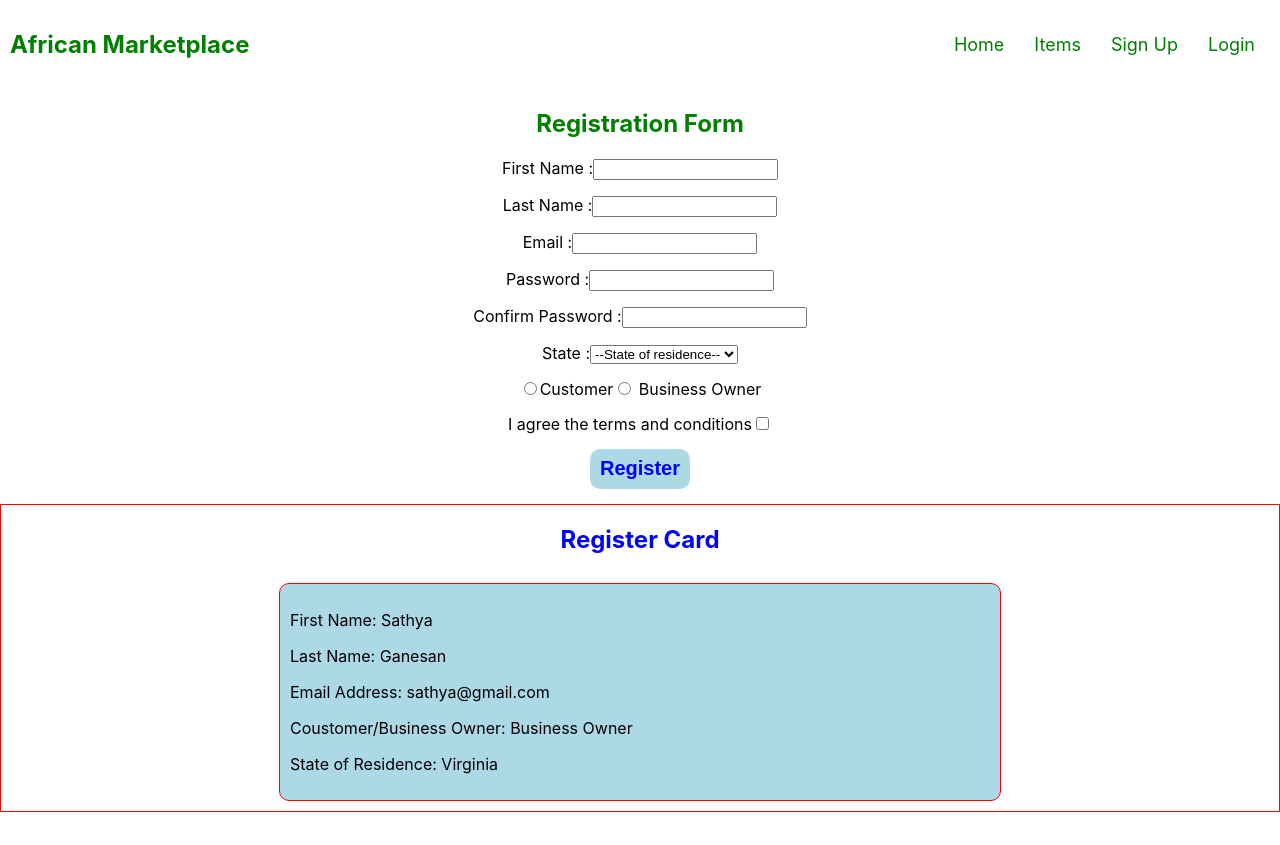
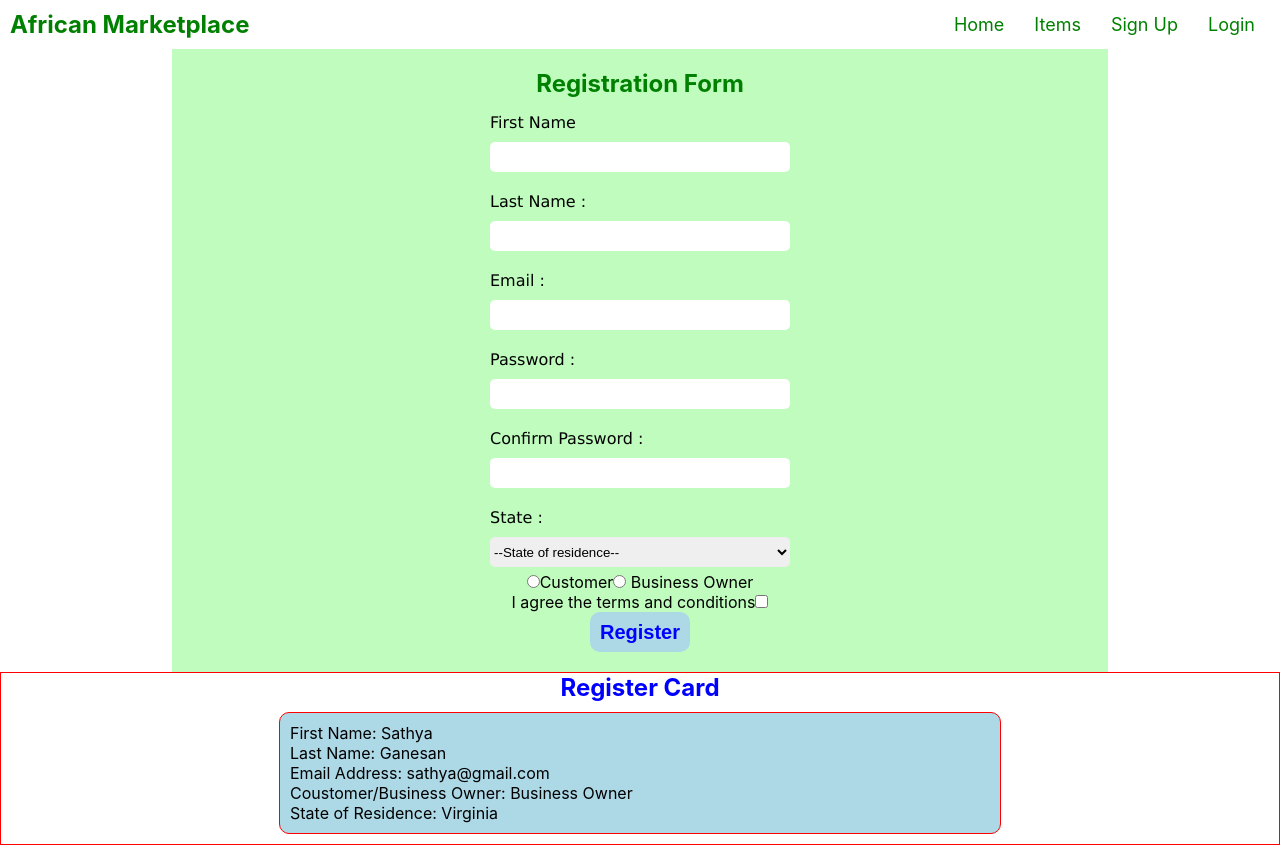
Before and after one commit to Build-Week-African-Marketplace-Two/front-end, a React (Create React App) app in the folder african-marketplace/: page /register in a window 1280 px wide. Before the commit the page ends 812 px from the top, so only its background shows below. Built offline with nearby package versions, Linux system fonts and the light colour scheme; no server answers.

Commit message:
Styling is done in register form

```diff
--- a/african-marketplace/src/App.css
+++ b/african-marketplace/src/App.css
@@ -1,3 +1,8 @@
+* {
+  padding: 0px;
+  margin: 0px;
+}
+
 .App {
   text-align: center;
 }
@@ -54,3 +59,23 @@
   font-size: 18px;
   color: green;
 }
+
+.error {
+  color: red;
+  font-size: 12px;
+  margin:5px 10px 0 0;
+}
+
+.textarea {
+  width: 300px;
+  height: 30px;
+  border-radius: 5px;
+  border: none;
+  margin-top: 10px;
+}
+
+.textlable {
+  margin-top: 10px;
+  padding: 5px;
+  font-family: 'Lucida Sans', 'Lucida Sans Regular', 'Lucida Grande', 'Lucida Sans Unicode', Geneva, Verdana, sans-serif;
+}
--- a/african-marketplace/src/LoginCompo.js
+++ b/african-marketplace/src/LoginCompo.js
@@ -2,6 +2,7 @@ import React, { useState } from 'react';
 import styled from 'styled-components';
 import axios from 'axios';
 import * as yup from 'yup';
+import './App.css';
 
 const Loginheader = styled.h2`
     display: flex;
@@ -70,7 +71,7 @@ const LoginCompo = (props) => {
         });
         console.log("Welcome Back !!")
         axios
-            .post(`https://bw-african-marketplace.herokuapp.com/api/auth/login`, {username: login.email, password:  login.password})
+            .post(`https://bw-african-marketplace.herokuapp.com/api/auth/login`, {username: login.username, password: login.password})
             .then((res) => console.log(res))
             .catch((err) => console.log(err));
     };
@@ -88,11 +89,11 @@ const LoginCompo = (props) => {
             <Loginform onSubmit = {formSubmit}>
                 <p><label htmlFor="customeremail"> User Name:
                     <input type="text" name="username" id="username" value={login.username} onChange={changeHangler} />
-                    {errorState.username.length > 0 ? <p>{errorState.username}</p> : null}
+                    {errorState.username.length > 0 ? <p className = "error">{errorState.username}</p> : null}
                 </label></p>
                 <p><label htmlFor="customerPassword"> Password:
                     <input type="password" name="password" id="password" value={login.password} onChange={changeHangler} />
-                    {errorState.password.length > 0 ? <p>{errorState.password}</p> : null}
+                    {errorState.password.length > 0 ? <p className = "error">{errorState.password}</p> : null}
                 </label></p>
                 <p><label htmlFor="rememberMe">Rememebr Me <input type="checkbox" name="rememberMe" id="rememberMe" value={login.terms} onChange={changeHangler} />
                 </label></p>
--- a/african-marketplace/src/RegisterCompo.js
+++ b/african-marketplace/src/RegisterCompo.js
@@ -2,6 +2,7 @@ import React, { useState } from "react";
 import axios from "axios";
 import * as yup from "yup";
 import styled from "styled-components";
+import './App.css';
 
 // input elements are not clearing up.
 // Radio button and checkbox print its value not an actual text.
@@ -9,9 +10,10 @@ import styled from "styled-components";
 // without initial card in register form.
 
 const Maindiv = styled.div`
-  width: 50%;
+  width: 70%;
   margin: auto;
-
+  background-color: #bffcbd;
+  padding: 20px;
 `;
 
 const Button = styled.button`
@@ -26,7 +28,7 @@ const Button = styled.button`
 `;
 
 const Formstyle = styled.form`
-  text-align: center;
+//   text-align: center;
 `;
 
 const Formtitle = styled.h2`
@@ -36,7 +38,8 @@ const Formtitle = styled.h2`
 `;
 
 const Inputdiv = styled.div`
-    margin-bottom: 15px;
+    display: flex;
+    justify-content: center;
 `;
 
 const formSchema = yup.object().shape({
@@ -88,7 +91,6 @@ const RegisterCompo = (props) => {
             .catch((err) => {
                 setErrorState({ ...errorState, [e.target.name]: err.errors[0] });
                 console.log(err.errors);
-                console.log(errorState);
             });
     };
 
@@ -123,38 +125,38 @@ const RegisterCompo = (props) => {
         <Maindiv>
             <Formtitle> Registration Form </Formtitle>
             <Formstyle onSubmit={formSubmit}>
-                <Inputdiv><label htmlFor="firstname">First Name :
-                    <input type="text" name="firstname" id="firstname" value={formState.firstname} onChange={changeHandler}/>
-                        {errorState.firstname.length > 0 ? <p>{errorState.firstname}</p> : null}
+                <Inputdiv><label htmlFor="firstname" className = "textlable"> First Name <br></br>
+                    <input className = "textarea" type="text" name="firstname" id="firstname" value={formState.firstname} onChange={changeHandler}/>
+                        {errorState.firstname.length > 0 ? <p className = "error">{errorState.firstname}</p> : null}
                     </label>
                 </Inputdiv>
 
-                <Inputdiv><label htmlFor="lastName">Last Name :
-                    <input type="text" name="lastname" id="lastName" onChange={changeHandler} value={formState.lastname} />
-                        {errorState.lastname.length > 0 ? <p>{errorState.lastname}</p> : null}
+                <Inputdiv><label htmlFor="lastName" className = "textlable">Last Name : <br></br>
+                    <input className = "textarea" type="text" name="lastname" id="lastName" onChange={changeHandler} value={formState.lastname} />
+                        {errorState.lastname.length > 0 ? <p className = "error">{errorState.lastname}</p> : null}
                     </label>
                 </Inputdiv>
 
-                <Inputdiv><label htmlFor="email">Email :
-                    <input type="text" name="email" id="email" onChange={changeHandler} value={formState.email} />
-                        {errorState.email.length > 0 ? <p>{errorState.email}</p> : null}
+                <Inputdiv><label htmlFor="email" className = "textlable">Email : <br></br>
+                    <input className = "textarea" type="text" name="email" id="email" onChange={changeHandler} value={formState.email} />
+                        {errorState.email.length > 0 ? <p className = "error">{errorState.email}</p> : null}
                     </label>
                 </Inputdiv>
 
-                <Inputdiv><label htmlFor="password">Password :
-                    <input type="password" name="password" id="password" onChange={changeHandler} value={formState.password} />
-                        {errorState.password.length > 0 ? <p>{errorState.password}</p> : null}
+                <Inputdiv><label htmlFor="password" className = "textlable">Password : <br></br>
+                    <input className = "textarea" type="password" name="password" id="password" onChange={changeHandler} value={formState.password} />
+                        {errorState.password.length > 0 ? <p className = "error">{errorState.password}</p> : null}
                     </label>
                 </Inputdiv>
 
-                <Inputdiv><label htmlFor="conPassword"> Confirm Password :
-                    <input type="password" name="conpassword" id="conPassword" onChange={changeHandler} value={formState.conpassword} />
-                        {errorState.conpassword.length > 0 ? <p>{errorState.conpassword}</p> : null}
+                <Inputdiv><label htmlFor="conPassword" className = "textlable"> Confirm Password : <br></br>
+                    <input className = "textarea" type="password" name="conpassword" id="conPassword" onChange={changeHandler} value={formState.conpassword} />
+                        {errorState.conpassword.length > 0 ? <p className = "error">{errorState.conpassword}</p> : null}
                     </label>
                 </Inputdiv>
 
-                <Inputdiv><label htmlFor="listOfState"> State :
-                        <select onChange={changeHandler} value={formState.state} name="state" id="state">
+                <Inputdiv><label htmlFor="listOfState" className = "textlable"> State : <br></br>
+                        <select className = "textarea" onChange={changeHandler} value={formState.state} name="state" id="state">
                             <option value="">--State of residence--</option>
                             <option value="Alabama">Alabama</option>
                             <option value="Alaska">Alaska</option>
@@ -165,7 +167,7 @@ const RegisterCompo = (props) => {
                             <option value="Connecticut">Connecticut</option>
                             <option value="Delaware">Delaware</option>
                         </select>
-                        {errorState.state.length > 0 ? <p>{errorState.state}</p> : null}
+                        {errorState.state.length > 0 ? <p className = "error">{errorState.state}</p> : null}
                     </label>
                 </Inputdiv>
 
@@ -175,7 +177,7 @@ const RegisterCompo = (props) => {
                     <label htmlFor="status" onChange={changeHandler} value={formState.status}>
                         <input type="radio" name="status" id="businessowner" value="Business Owner"/> Business Owner
                     </label>
-                    {errorState.status.length > 0 ? <p>{errorState.status}</p> : null}
+                    {errorState.status.length > 0 ? <p className = "error">{errorState.status}</p> : null}
                 </Inputdiv>
 
                 <Inputdiv><label htmlFor="terms"> I agree the terms and conditions
```
